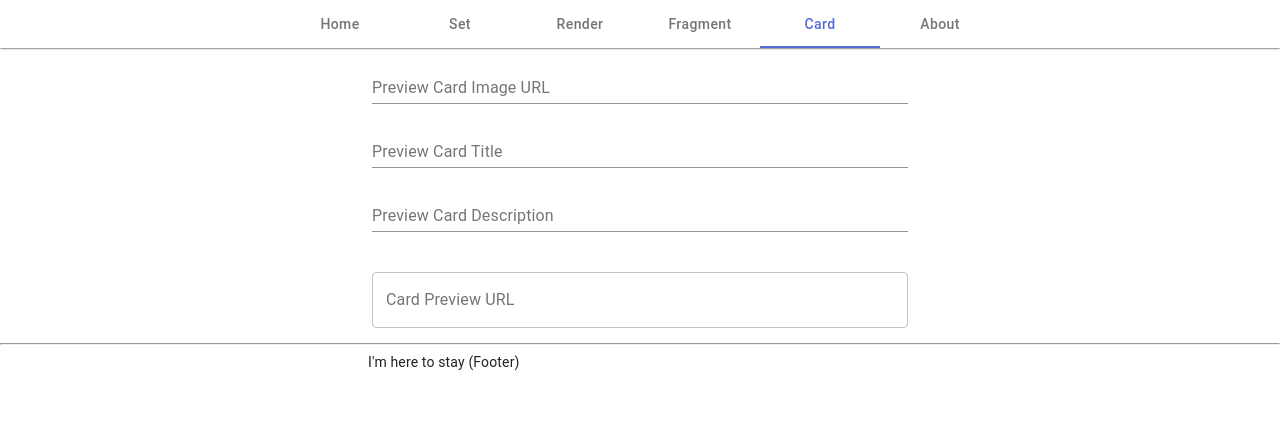
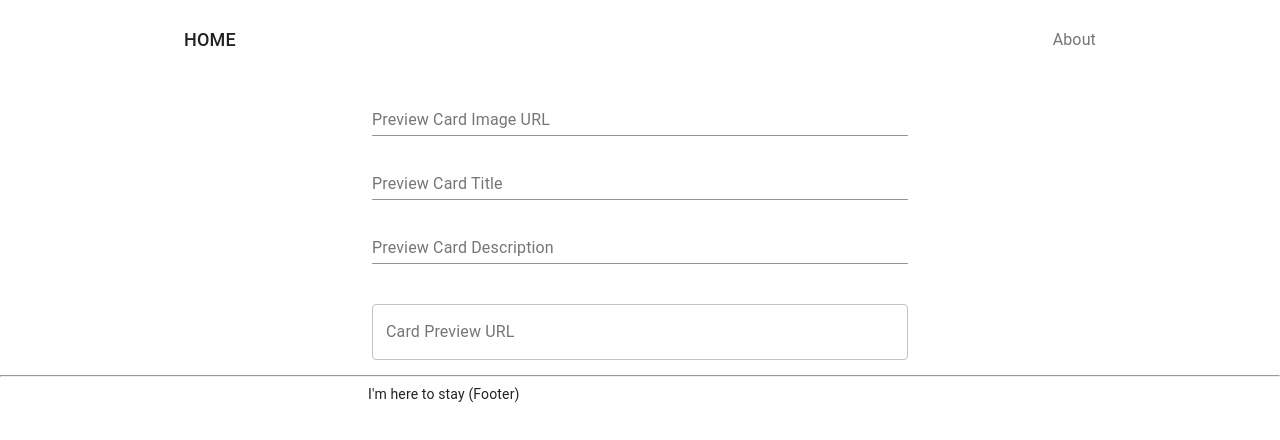
Before and after one commit to hankei6km/image-url-workbench, a Next.js app: page /card in a window 1280 px wide. Shown: the top 440 px of the page. Built offline with nearby package versions, Linux system fonts and the light colour scheme.

Commit message:
Use BreadCrumbs in header of layout

```diff
--- a/components/Layout.tsx
+++ b/components/Layout.tsx
@@ -1,12 +1,15 @@
-import React, { ReactNode } from 'react';
+import React, { useState, useEffect, ReactNode } from 'react';
 // import Link from 'next/link';
 import { useRouter } from 'next/router';
 import Head from 'next/head';
 import Link from './Link';
 import { makeStyles } from '@material-ui/core/styles';
 import Paper from '@material-ui/core/Paper';
-import Tabs from '@material-ui/core/Tabs';
-import Tab from '@material-ui/core/Tab';
+import Box from '@material-ui/core/Box';
+import Toolbar from '@material-ui/core/Toolbar';
+import Typography from '@material-ui/core/Typography';
+import Breadcrumbs from '@material-ui/core/Breadcrumbs';
+import HomeIcon from '@material-ui/icons/Home';
 
 const useStyles = makeStyles((theme) => ({
   root: {
@@ -16,34 +19,73 @@ const useStyles = makeStyles((theme) => ({
       margin: '0rem auto 0rem'
     },
     '& > .MuiPaper-root': {
+      padding: theme.spacing(1),
       position: 'static',
       flexGrow: 1,
       width: '100%',
       display: 'flex',
+      //maxWidth: theme.breakpoints.values.sm,
       justifyContent: 'center',
       [theme.breakpoints.up('lg')]: {
         position: 'sticky',
         top: 0,
         zIndex: theme.zIndex.appBar
       },
-      '& .MuiTab-root': {
-        textTransform: 'none',
-        [theme.breakpoints.up('sm')]: {
-          minWidth: 120
+      '& > .MuiToolbar-root': {
+        width: '100%',
+        maxWidth: theme.breakpoints.values.md,
+        '& > .MuiBox-root': {
+          width: '100%',
+          display: 'flex',
+          alignItems: 'center',
+          '& > .MuiBreadcrumbs-root': {
+            flexGrow: 1
+          }
         }
       }
     }
   }
 }));
 
-const tabLink = [
-  { label: 'Home', href: '/' },
-  { label: 'Set', href: '/set' },
-  { label: 'Render', href: '/render' },
-  { label: 'Fragment', href: '/fragment' },
-  { label: 'Card', href: '/card' },
-  { label: 'About', href: '/about' }
+type BreadCrumbsItem = {
+  label: React.ReactNode;
+  href: string;
+};
+
+type BreadCrumbsPath = {
+  path: BreadCrumbsItem[];
+  current: BreadCrumbsItem;
+};
+
+const breadCrumbsPath: BreadCrumbsPath[] = [
+  {
+    path: [],
+    current: {
+      label: 'HOME',
+      href: '/'
+    }
+  },
+  {
+    path: [{ label: <HomeIcon fontSize="large" />, href: '/' }],
+    current: { label: 'previews', href: '/set' }
+  },
+  {
+    path: [
+      { label: <HomeIcon fontSize="large" />, href: '/' },
+      { label: 'previews', href: '/set' }
+    ],
+    current: { label: 'render', href: '/render' }
+  }
 ];
+
+function getCurPath(asPath: string): BreadCrumbsPath {
+  const p = asPath.split('?', 1)[0];
+  const idx = breadCrumbsPath.findIndex((v) => v.current.href === p);
+  if (idx >= 0) {
+    return breadCrumbsPath[idx];
+  }
+  return breadCrumbsPath[0];
+}
 
 type Props = {
   children?: ReactNode;
@@ -53,11 +95,13 @@ type Props = {
 const Layout = ({ children, title = 'This is the default title' }: Props) => {
   const router = useRouter();
   const classes = useStyles();
+  const [curPath, setCurPath] = useState<BreadCrumbsPath>(
+    getCurPath(router.asPath)
+  );
 
-  const tabValue = (asPath: string) => {
-    const p = asPath.split('?', 1)[0];
-    return tabLink.findIndex((v) => v.href === p);
-  };
+  useEffect(() => {
+    setCurPath(getCurPath(router.asPath));
+  }, [router.asPath]);
 
   return (
     <div className={classes.root}>
@@ -66,17 +110,35 @@ const Layout = ({ children, title = 'This is the default title' }: Props) => {
         <meta charSet="utf-8" />
         <meta name="viewport" content="initial-scale=1.0, width=device-width" />
       </Head>
-      <Paper square elevation={1}>
-        <Tabs
-          indicatorColor="primary"
-          textColor="primary"
-          variant="scrollable"
-          value={tabValue(router.asPath)}
-        >
-          {tabLink.map((v, i) => (
-            <Tab {...v} key={i} component={Link} naked />
-          ))}
-        </Tabs>
+      <Paper square elevation={0}>
+        <Toolbar>
+          {router.asPath !== '/about' ? (
+            <Box>
+              <Breadcrumbs aria-label="breadcrumb">
+                {curPath.path.map((v) => (
+                  <Link
+                    variant="h6"
+                    color="textSecondary"
+                    key={v.href}
+                    href={v.href}
+                  >
+                    {v.label}
+                  </Link>
+                ))}
+                <Typography variant="h6" color="textPrimary">
+                  {curPath?.current?.label}
+                </Typography>
+              </Breadcrumbs>
+              <Link variant="body1" color="textSecondary" href="/about">
+                About
+              </Link>
+            </Box>
+          ) : (
+            <Link variant="h6" color="textSecondary" href="/">
+              <HomeIcon fontSize="large" />
+            </Link>
+          )}
+        </Toolbar>
       </Paper>
       <div>{children}</div>
       <footer>
```
